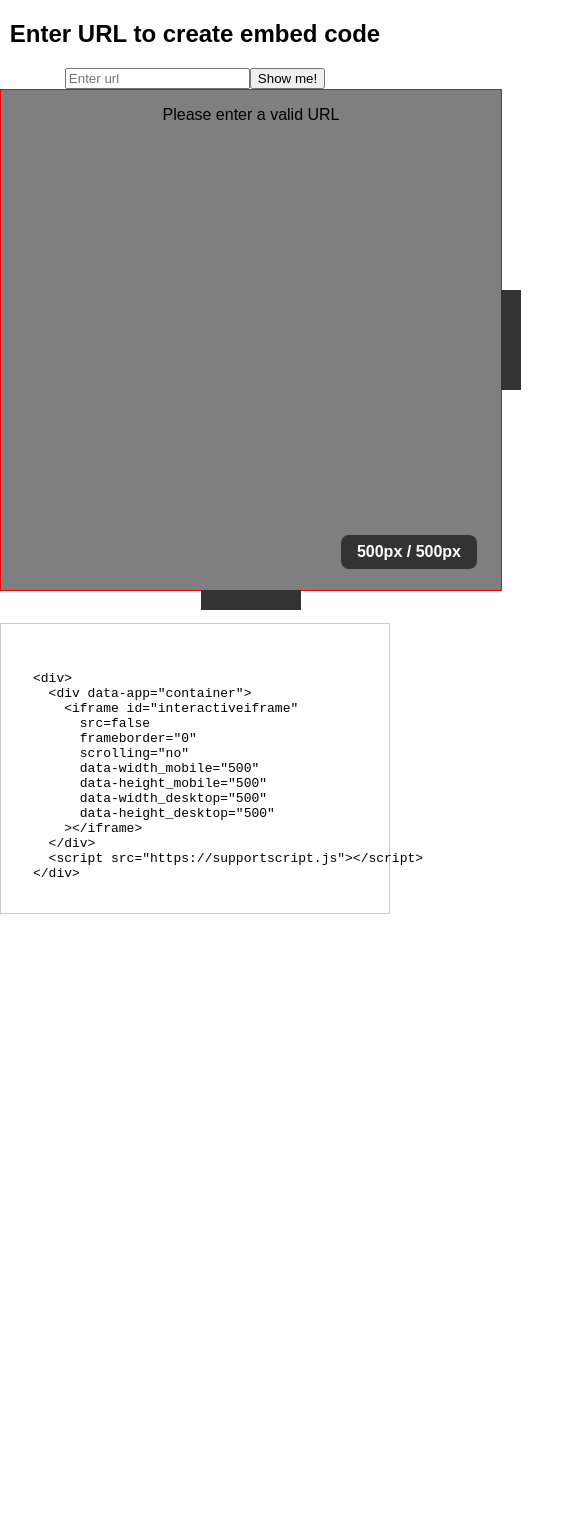
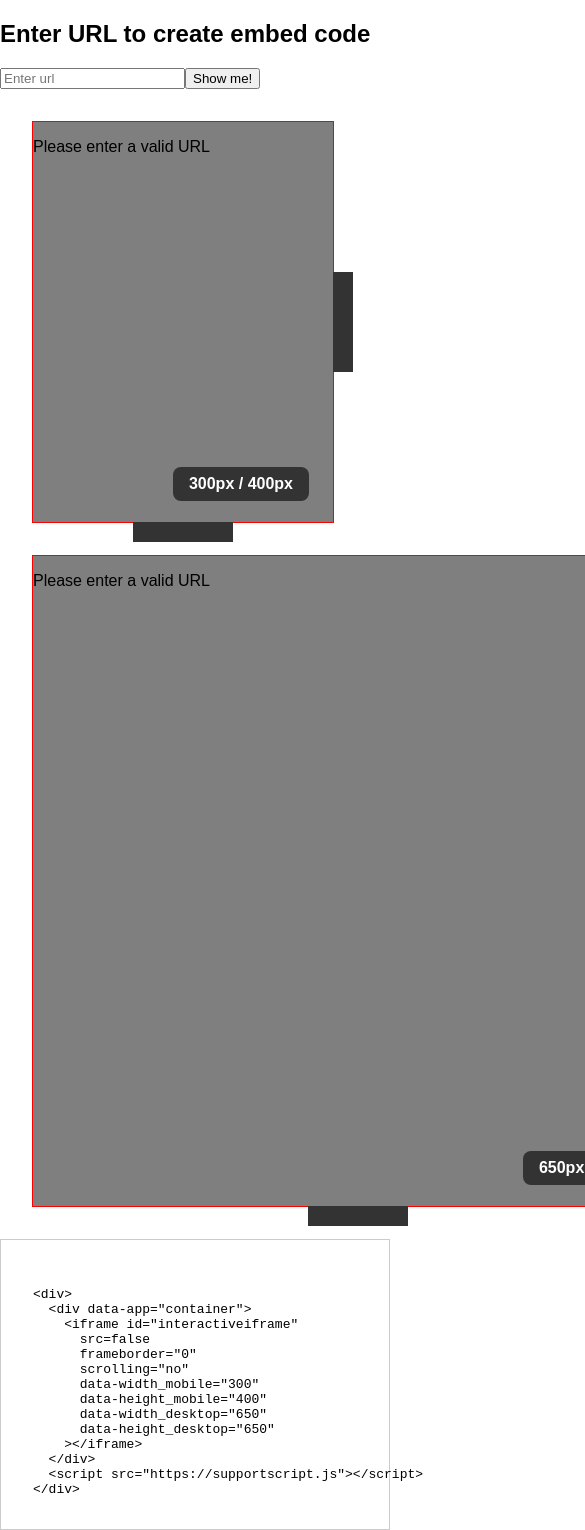
Before and after one commit to martin-banks/dna-resizing-iframe-embed, a React (Create React App) app: page / in a window 390 px wide. Shown: the top 1530 px of the page, 585 px wide, since content can reach past the window. Before the commit the page ends 914 px from the top, so only its background shows below. Built offline with nearby package versions, Linux system fonts and the light colour scheme.

Commit message:
render two separate resizing boxes for different breakpoints

```diff
--- a/src/App.css
+++ b/src/App.css
@@ -1,5 +1,7 @@
 .App {
-  text-align: center;
+  height: 95vh;
+  margin: 0;
+  padding: 0;
 }
 
 .App-logo {
--- a/src/App.js
+++ b/src/App.js
@@ -15,8 +15,9 @@ class Preview extends Component {
 
 class Handle extends Component {
   render(props) {
+    const axis = this.props.axis.replace('desktop', '').replace('mobile', '')
     return <div
-      style={ styles__handle[this.props.axis] }
+      style={ styles__handle[axis] }
       onMouseDown={ this.props.handleMouseDown }
       onMouseMove={ this.props.handleMouseMove }
       onMouseUp={ this.props.handleMouseUp }
@@ -32,10 +33,10 @@ const code = p => `
       src=${p.src}
       frameborder="0"
       scrolling="no"
-      data-width_mobile="${p.width}"
-      data-height_mobile="${p.height}"
-      data-width_desktop="${p.width}"
-      data-height_desktop="${p.height}"
+      data-width_mobile="${p.mobileWidth}"
+      data-height_mobile="${p.mobileHeight}"
+      data-width_desktop="${p.desktopWidth}"
+      data-height_desktop="${p.desktopHeight}"
     ></iframe>
   </div>
   <script src="https://supportscript.js"></script>
@@ -74,10 +75,12 @@ const styles__handle = {
 
 const styles__previewWrapper = p => ({
   position: 'relative',
+  // display: 'inline-block',
   height: `${p.height}px`,
   width: `${p.width}px`,
   maxWidth: '1000px',
   border: 'solid 1px red',
+  margin: '32px'
 })
 
 const styles__sizeMarker = {
@@ -104,9 +107,18 @@ class App extends Component {
         axis: null,
       },
       preview: {
-        height: 500,
-        width: 500,
-        originY: 0,
+        mobile: {
+          height: 400,
+          width: 300,
+          originY: 0,
+          originX: 0,
+        },
+        desktop: {
+          height: 650,
+          width: 650,
+          originY: 0,
+          originX: 0,
+        },
       }
     }
   }
@@ -126,25 +138,28 @@ class App extends Component {
     this.setState({ resizing: update })
   }
   resize = e => {
+    console.log(this.state)
     if (this.state.resizing.active) {
       // console.log(e.pageY, e.mouseY)
-      const { axis } = this.state.resizing
-      const newPreview = this.state.preview
-      if (axis == 'Y') {
-        newPreview.height = e.pageY - this.state.preview.originY - 10
-      } else {
-        newPreview.width = e.pageX - this.state.preview.originX - 10
-      }
+      let { axis } = this.state.resizing
+      let newPreview = this.state.preview
+      console.log(axis, axis.split(''), axis.split('').pop())
+      const direction = axis.slice(-1)
+      const device = axis.slice(0, (axis.length - 1))
+      console.log({device, direction}, this.state.preview[device], `origin${direction}`)
+      newPreview[device][direction === 'Y' ? 'height' : 'width'] = e[`page${direction}`] - this.state.preview[device][`origin${direction}`] - 10
+      console.log({ newPreview })
       this.setState({ preview: newPreview })
     }
   }
 
 
   componentDidMount = () => {
-    const { offsetTop, offsetLeft } = document.querySelector('.preview__wrapper')
     const previewUpdate = this.state.preview
-    previewUpdate.originY = offsetTop
-    previewUpdate.originX = offsetLeft
+    document.querySelectorAll('.preview__wrapper').forEach(wrapper => {
+      previewUpdate[wrapper.getAttribute('data-view')].originX = wrapper.offsetLeft
+      previewUpdate[wrapper.getAttribute('data-view')].originY = wrapper.offsetTop
+    })
     this.setState({ preview: previewUpdate })
   }
 
@@ -157,17 +172,44 @@ class App extends Component {
           <button onClick={ this.showPreview }>Show me!</button>
         </div>
 
-        <div className="preview__wrapper" style={ styles__previewWrapper({ height: this.state.preview.height, width: this.state.preview.width }) }>
+        {/* mobile preview */}
+        <div
+          className="preview__wrapper"
+          data-view="mobile"
+          style={ styles__previewWrapper({ height: this.state.preview.mobile.height, width: this.state.preview.mobile.width }) }
+        >
           { this.state.showPreview ? <Preview src={ this.state.urlInput } /> : <p>Please enter a valid URL</p> }
 
           <div style={{ width: '100%', height: '100%', background: 'rgba(0,0,0,0.5)', position: 'absolute', top: '0', left: '0' }}></div>
 
-          <Handle axis="Y" handleMouseDown={this.startResize} handleMouseMove={this.resize} handleMouseUp={this.endResize} />
-          <Handle axis="X" handleMouseDown={this.startResize} handleMouseMove={this.resize} handleMouseUp={this.endResize} />
-          <h4 style={ styles__sizeMarker }>{this.state.preview.width}px / {this.state.preview.height}px</h4>
+          <Handle axis="mobileY" handleMouseDown={this.startResize} handleMouseMove={this.resize} handleMouseUp={this.endResize} />
+          <Handle axis="mobileX" handleMouseDown={this.startResize} handleMouseMove={this.resize} handleMouseUp={this.endResize} />
+          <h4 style={ styles__sizeMarker }>{this.state.preview.mobile.width}px / {this.state.preview.mobile.height}px</h4>
         </div>
 
-        <EmbedCode src={this.state.urlInput} width={this.state.preview.width} height={this.state.preview.height} />
+      {/* desktop preview */}
+        <div
+          className="preview__wrapper"
+          data-view="desktop"
+          style={ styles__previewWrapper({ height: this.state.preview.desktop.height, width: this.state.preview.desktop.width }) }
+        >
+          { this.state.showPreview ? <Preview src={ this.state.urlInput } /> : <p>Please enter a valid URL</p> }
+
+          <div style={{ width: '100%', height: '100%', background: 'rgba(0,0,0,0.5)', position: 'absolute', top: '0', left: '0' }}></div>
+
+          <Handle axis="desktopY" handleMouseDown={this.startResize} handleMouseMove={this.resize} handleMouseUp={this.endResize} />
+          <Handle axis="desktopX" handleMouseDown={this.startResize} handleMouseMove={this.resize} handleMouseUp={this.endResize} />
+          <h4 style={ styles__sizeMarker }>{this.state.preview.desktop.width}px / {this.state.preview.desktop.height}px</h4>
+        </div>
+
+
+        <EmbedCode
+          src={this.state.urlInput}
+          mobileWidth={this.state.preview.mobile.width}
+          mobileHeight={this.state.preview.mobile.height}
+          desktopWidth={this.state.preview.desktop.width}
+          desktopHeight={this.state.preview.desktop.height}
+        />
       </div>
     )
   }
--- a/src/index.css
+++ b/src/index.css
@@ -3,21 +3,3 @@ body {
   padding: 0;
   font-family: sans-serif;
 }
-
-.App {
-  height: 95vh;
-  margin: 0;
-  padding: 0;
-}
-
-/* .preview__wrapper {
-  height: 500px;
-  border: solid 1px red;
-} */
-
-.resize__handle {
-  width: 100px;
-  height: 20px;
-  background: grey;
-  margin: 0 auto;
-}
```
